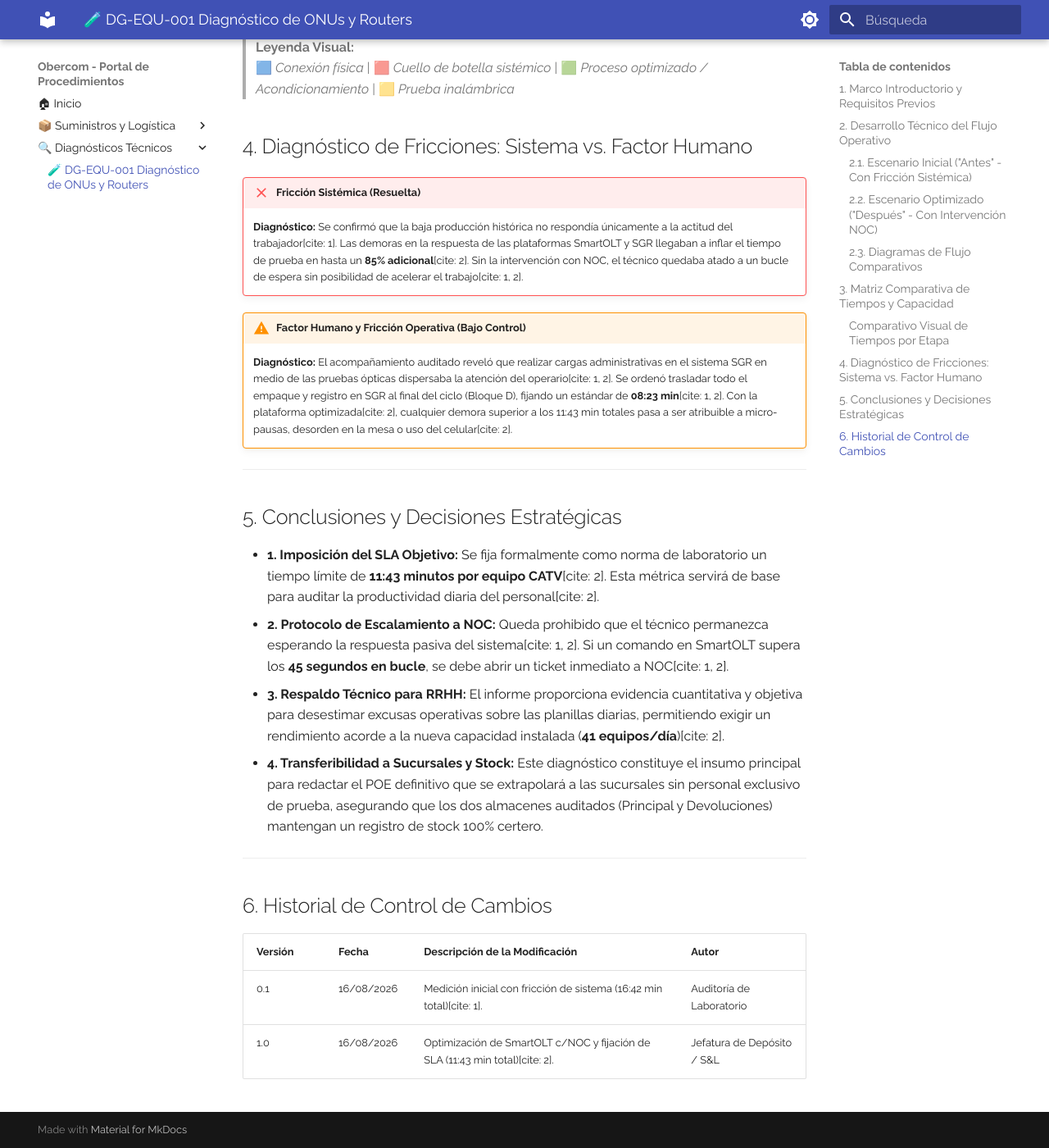
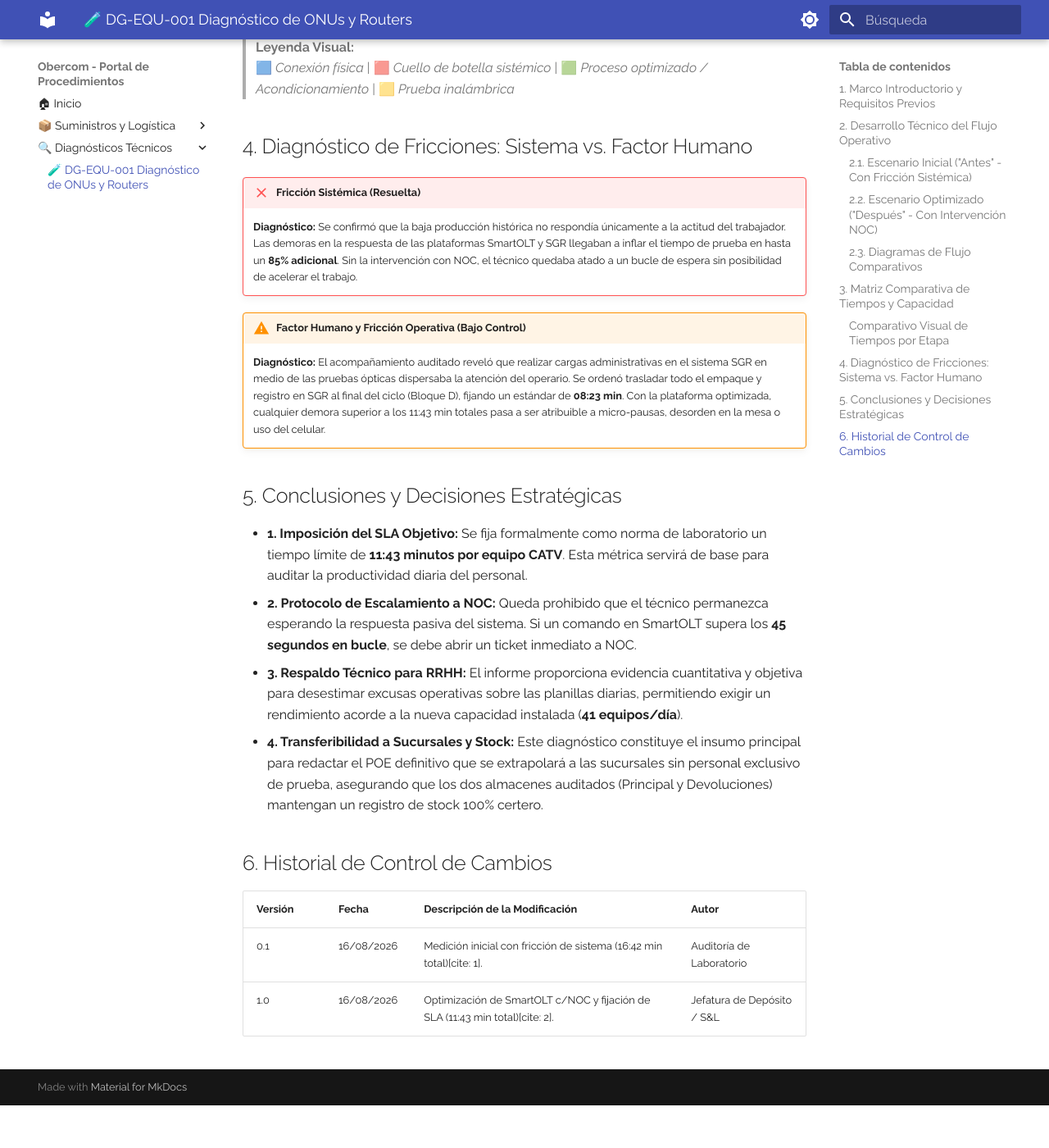
Before and after one commit to elingenierok/procedimientos-isp, an MkDocs documentation site: the page built from docs/diagnosticos/DG-EQU-001.md, in a window 1280 px wide and 1400 px high, scrolled down 3288 px. Shown: the whole window at 82% size. Built offline with MkDocs 1.6.1 and Material for MkDocs 9.7.7, drawn with Linux system fonts in a browser that asks for light colours; after the commit the page ends 4636 px from its top, so only the background shows below that.

Commit message:
Refine diagnostics and conclusions for clarity
Removed unnecessary citations and improved clarity in diagnostics and conclusions.

```diff
--- a/docs/diagnosticos/DG-EQU-001.md
+++ b/docs/diagnosticos/DG-EQU-001.md
@@ -80,21 +80,17 @@ graph TD
 ## 4. Diagnóstico de Fricciones: Sistema vs. Factor Humano
 
 !!! failure "Fricción Sistémica (Resuelta)"
-    **Diagnóstico:** Se confirmó que la baja producción histórica no respondía únicamente a la actitud del trabajador[cite: 1]. Las demoras en la respuesta de las plataformas SmartOLT y SGR llegaban a inflar el tiempo de prueba en hasta un **85% adicional**[cite: 2]. Sin la intervención con NOC, el técnico quedaba atado a un bucle de espera sin posibilidad de acelerar el trabajo[cite: 1, 2].
+    **Diagnóstico:** Se confirmó que la baja producción histórica no respondía únicamente a la actitud del trabajador. Las demoras en la respuesta de las plataformas SmartOLT y SGR llegaban a inflar el tiempo de prueba en hasta un **85% adicional**. Sin la intervención con NOC, el técnico quedaba atado a un bucle de espera sin posibilidad de acelerar el trabajo.
 
 !!! warning "Factor Humano y Fricción Operativa (Bajo Control)"
-    **Diagnóstico:** El acompañamiento auditado reveló que realizar cargas administrativas en el sistema SGR en medio de las pruebas ópticas dispersaba la atención del operario[cite: 1, 2]. Se ordenó trasladar todo el empaque y registro en SGR al final del ciclo (Bloque D), fijando un estándar de **08:23 min**[cite: 1, 2]. Con la plataforma optimizada[cite: 2], cualquier demora superior a los 11:43 min totales pasa a ser atribuible a micro-pausas, desorden en la mesa o uso del celular[cite: 2].
-
----
+    **Diagnóstico:** El acompañamiento auditado reveló que realizar cargas administrativas en el sistema SGR en medio de las pruebas ópticas dispersaba la atención del operario. Se ordenó trasladar todo el empaque y registro en SGR al final del ciclo (Bloque D), fijando un estándar de **08:23 min**. Con la plataforma optimizada, cualquier demora superior a los 11:43 min totales pasa a ser atribuible a micro-pausas, desorden en la mesa o uso del celular.
 
 ## 5. Conclusiones y Decisiones Estratégicas
 
-* **1. Imposición del SLA Objetivo:** Se fija formalmente como norma de laboratorio un tiempo límite de **11:43 minutos por equipo CATV**[cite: 2]. Esta métrica servirá de base para auditar la productividad diaria del personal[cite: 2].
-* **2. Protocolo de Escalamiento a NOC:** Queda prohibido que el técnico permanezca esperando la respuesta pasiva del sistema[cite: 1, 2]. Si un comando en SmartOLT supera los **45 segundos en bucle**, se debe abrir un ticket inmediato a NOC[cite: 1, 2].
-* **3. Respaldo Técnico para RRHH:** El informe proporciona evidencia cuantitativa y objetiva para desestimar excusas operativas sobre las planillas diarias, permitiendo exigir un rendimiento acorde a la nueva capacidad instalada (**41 equipos/día**)[cite: 2].
+* **1. Imposición del SLA Objetivo:** Se fija formalmente como norma de laboratorio un tiempo límite de **11:43 minutos por equipo CATV**. Esta métrica servirá de base para auditar la productividad diaria del personal.
+* **2. Protocolo de Escalamiento a NOC:** Queda prohibido que el técnico permanezca esperando la respuesta pasiva del sistema. Si un comando en SmartOLT supera los **45 segundos en bucle**, se debe abrir un ticket inmediato a NOC.
+* **3. Respaldo Técnico para RRHH:** El informe proporciona evidencia cuantitativa y objetiva para desestimar excusas operativas sobre las planillas diarias, permitiendo exigir un rendimiento acorde a la nueva capacidad instalada (**41 equipos/día**).
 * **4. Transferibilidad a Sucursales y Stock:** Este diagnóstico constituye el insumo principal para redactar el POE definitivo que se extrapolará a las sucursales sin personal exclusivo de prueba, asegurando que los dos almacenes auditados (Principal y Devoluciones) mantengan un registro de stock 100% certero.
-
----
 
 ## 6. Historial de Control de Cambios
 
```
